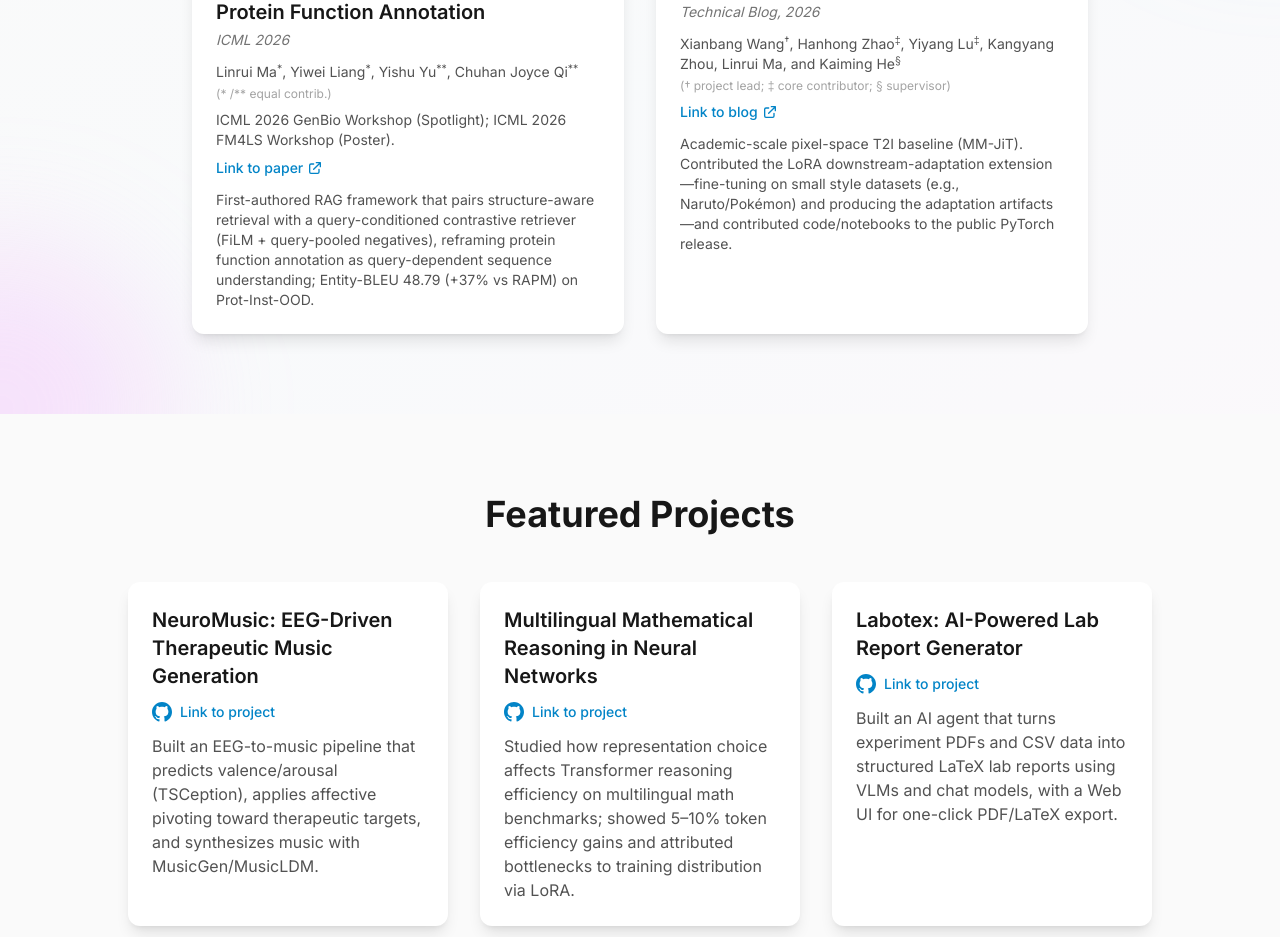
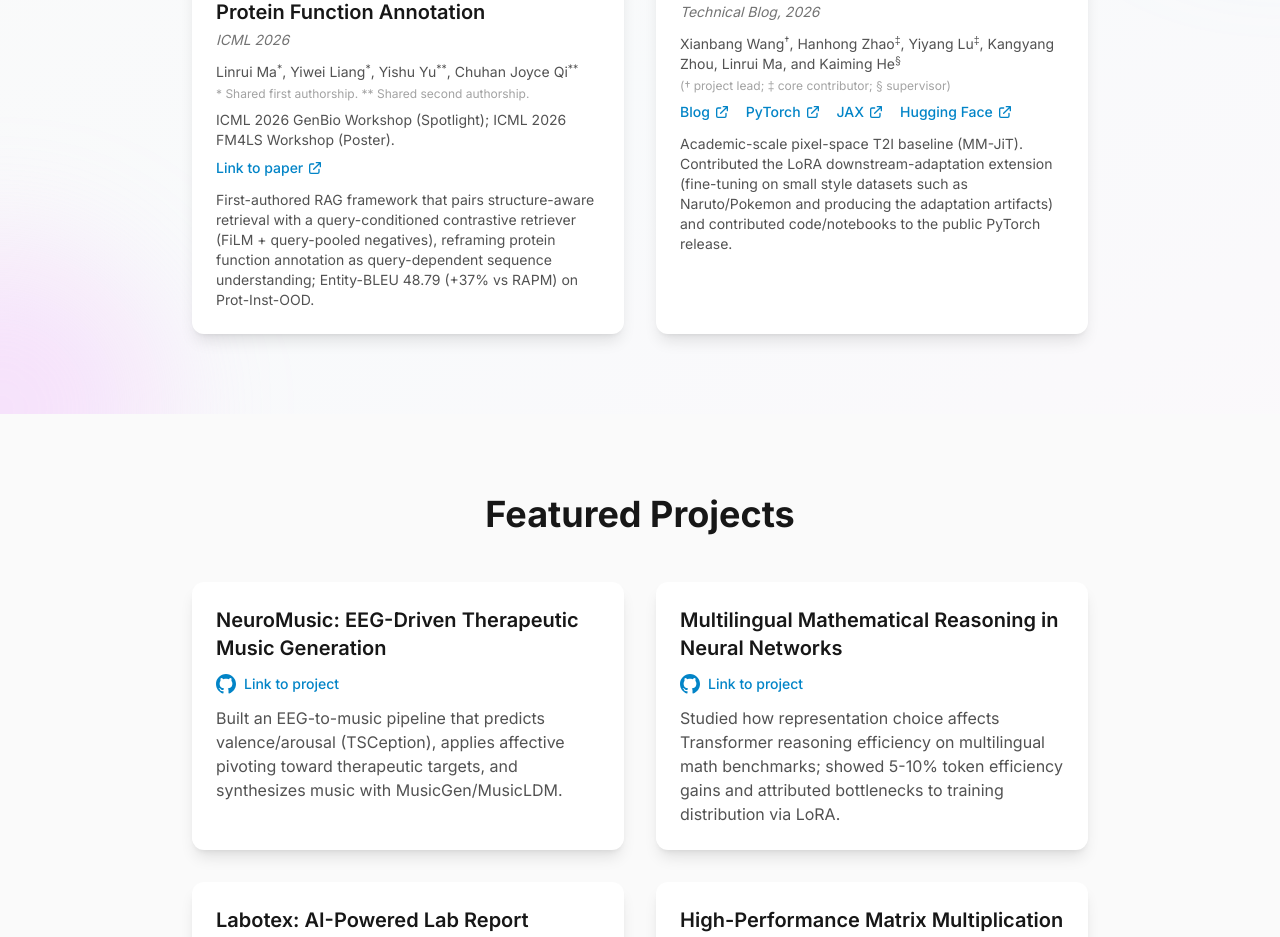
Before and after one commit to JerryLin828/JerryLin828.github.io, a Next.js app: page / in a window 1280 px wide. Shown: the part 1700-2637 px from the top of the page. Built offline with nearby package versions, Linux system fonts and the light colour scheme; a web font is replaced by a local one.

Commit message:
Update experience, publications, and resume

```diff
--- a/components/AboutSection.tsx
+++ b/components/AboutSection.tsx
@@ -43,7 +43,7 @@ export default function AboutSection() {
             transition={{ duration: 0.5, delay: 0.3 }}
           >
             <p className="text-neutral-700 dark:text-neutral-300 leading-relaxed mb-6">
-              This summer I am an SDE Intern at Amazon Web Services on AWS Transform, building model-comparison infrastructure for an LLM-based migration orchestrator.
+              This summer I am an SDE Intern at Amazon on AWS Transform, building model-comparison infrastructure for an LLM-based migration orchestrator.
               In research, I work with Prof. Kaiming He on pixel-space generative models (MiniT2I / image editing, LoRA adaptation, and GCS dataset pipelines), and with Prof. Regina Barzilay at MIT CSAIL on cell-state prediction and probabilistic models for selective protein binder design. My first-authored work ProtQueSt was accepted as a Spotlight at the ICML 2026 GenBio workshop and as a poster at FM4LS.
             </p>
           </motion.div>
--- a/components/ExperienceSection.tsx
+++ b/components/ExperienceSection.tsx
@@ -18,13 +18,13 @@ const experiences: Experience[] = [
   {
     id: 0,
     title: 'Software Development Engineer Intern',
-    company: 'Amazon Web Services — AWS Transform',
+    company: 'AWS Transform, Amazon',
     location: 'Boston, MA',
     period: 'Jun 2026 - Present',
     description: [
-      'Building model-comparison infrastructure for the LLM-based orchestrator behind AWS Transform\'s VMware migration workflows (Strands + Amazon Bedrock)',
-      'Designing automated evaluation scenarios and CloudWatch metrics across latency/cost, tool-calling, and reliability for data-driven model selection',
-      'Implementing the pipeline in Python and TypeScript; owning the feature end-to-end under SDE I mentorship',
+      'Building model-comparison infrastructure for the LLM-based orchestrator behind AWS Transform\'s VMware migration workflows',
+      'Designing automated evaluation scenarios and CloudWatch metrics across latency/cost, tool-calling, and reliability so model selection can be data-driven',
+      'Implementing the pipeline in Python and TypeScript (feature owned end-to-end under SDE I mentorship)',
     ],
     technologies: ['Python', 'TypeScript', 'Amazon Bedrock', 'CloudWatch', 'AWS'],
     type: 'work',
@@ -32,7 +32,7 @@ const experiences: Experience[] = [
   {
     id: 1,
     title: 'Undergraduate Researcher',
-    company: 'MIT — Prof. Kaiming He\'s Group',
+    company: 'MIT - Prof. Kaiming He\'s Group',
     location: 'Cambridge, MA',
     period: 'Feb 2026 - Present',
     description: [
--- a/components/HeroSection.tsx
+++ b/components/HeroSection.tsx
@@ -98,7 +98,7 @@ export default function HeroSection() {
       </div>
 
       <div className="mt-8 text-center text-sm text-neutral-400 dark:text-neutral-500 font-mono">
-        Last updated March 23, 2026
+        Last updated July 21, 2026
       </div>
     </div>
   )
--- a/components/PortfolioSection.tsx
+++ b/components/PortfolioSection.tsx
@@ -19,7 +19,7 @@ const projects: Project[] = [
   {
     id: 2,
     title: 'Multilingual Mathematical Reasoning in Neural Networks',
-    description: 'Studied how representation choice affects Transformer reasoning efficiency on multilingual math benchmarks; showed 5–10% token efficiency gains and attributed bottlenecks to training distribution via LoRA.',
+    description: 'Studied how representation choice affects Transformer reasoning efficiency on multilingual math benchmarks; showed 5-10% token efficiency gains and attributed bottlenecks to training distribution via LoRA.',
     githubUrl: 'https://github.com/bowenyu066/language-shapes-reasoning',
   },
   {
@@ -27,6 +27,12 @@ const projects: Project[] = [
     title: 'Labotex: AI-Powered Lab Report Generator',
     description: 'Built an AI agent that turns experiment PDFs and CSV data into structured LaTeX lab reports using VLMs and chat models, with a Web UI for one-click PDF/LaTeX export.',
     githubUrl: 'https://github.com/Kehan-Liu/LABOTEX',
+  },
+  {
+    id: 4,
+    title: 'High-Performance Matrix Multiplication with Multithreading & Distributed RPC',
+    description: 'Implemented a high-performance matrix multiplication system in C with cache blocking, SIMD, multithreading, and cross-machine RPC; benchmarked for accuracy and speed.',
+    githubUrl: '',
   },
 ]
 
@@ -47,7 +53,7 @@ export default function PortfolioSection() {
       </motion.div>
 
       {/* Projects Grid */}
-      <div className="grid grid-cols-1 md:grid-cols-3 gap-8 max-w-5xl mx-auto">
+      <div className="grid grid-cols-1 md:grid-cols-2 gap-8 max-w-4xl mx-auto">
         {projects.map((project, index) => (
           <motion.div
             key={project.id}
@@ -60,6 +66,7 @@ export default function PortfolioSection() {
             <h3 className="text-xl font-semibold text-neutral-900 dark:text-white mb-3">
               {project.title}
             </h3>
+            {project.githubUrl && (
               <a
                 href={project.githubUrl}
                 target="_blank"
@@ -71,6 +78,7 @@ export default function PortfolioSection() {
                 </svg>
                 Link to project
               </a>
+            )}
             <p className="text-neutral-600 dark:text-neutral-400 flex-grow">
               {project.description}
             </p>
--- a/components/PublicationsSection.tsx
+++ b/components/PublicationsSection.tsx
@@ -10,8 +10,7 @@ interface Publication {
   authors: ReactNode
   footnote?: string
   acceptance?: string
-  linkLabel: string
-  linkUrl: string
+  links: { label: string; url: string }[]
   description: string
 }
 
@@ -25,10 +24,9 @@ const publications: Publication[] = [
         Linrui Ma<sup>*</sup>, Yiwei Liang<sup>*</sup>, Yishu Yu<sup>**</sup>, Chuhan Joyce Qi<sup>**</sup>
       </>
     ),
-    footnote: '(* /** equal contrib.)',
+    footnote: '* Shared first authorship. ** Shared second authorship.',
     acceptance: 'ICML 2026 GenBio Workshop (Spotlight); ICML 2026 FM4LS Workshop (Poster).',
-    linkLabel: 'Link to paper',
-    linkUrl: 'https://openreview.net/forum?id=zUqknDsV1t',
+    links: [{ label: 'Link to paper', url: 'https://openreview.net/forum?id=zUqknDsV1t' }],
     description:
       'First-authored RAG framework that pairs structure-aware retrieval with a query-conditioned contrastive retriever (FiLM + query-pooled negatives), reframing protein function annotation as query-dependent sequence understanding; Entity-BLEU 48.79 (+37% vs RAPM) on Prot-Inst-OOD.',
   },
@@ -42,10 +40,14 @@ const publications: Publication[] = [
       </>
     ),
     footnote: '(† project lead; ‡ core contributor; § supervisor)',
-    linkLabel: 'Link to blog',
-    linkUrl: 'https://peppaking8.github.io/#/post/minit2i',
+    links: [
+      { label: 'Blog', url: 'https://peppaking8.github.io/#/post/minit2i' },
+      { label: 'PyTorch', url: 'https://github.com/Hope7Happiness/minit2i-torch' },
+      { label: 'JAX', url: 'https://github.com/PeppaKing8/minit2i-jax' },
+      { label: 'Hugging Face', url: 'https://huggingface.co/MiniT2I/MiniT2I' },
+    ],
     description:
-      'Academic-scale pixel-space T2I baseline (MM-JiT). Contributed the LoRA downstream-adaptation extension—fine-tuning on small style datasets (e.g., Naruto/Pokémon) and producing the adaptation artifacts—and contributed code/notebooks to the public PyTorch release.',
+      'Academic-scale pixel-space T2I baseline (MM-JiT). Contributed the LoRA downstream-adaptation extension (fine-tuning on small style datasets such as Naruto/Pokemon and producing the adaptation artifacts) and contributed code/notebooks to the public PyTorch release.',
   },
 ]
 
@@ -93,17 +95,22 @@ export default function PublicationsSection() {
                 {pub.acceptance}
               </p>
             )}
+            <div className="flex flex-wrap gap-x-4 gap-y-1 mb-3">
+              {pub.links.map((link) => (
                 <a
-              href={pub.linkUrl}
+                  key={link.url}
+                  href={link.url}
                   target="_blank"
                   rel="noopener noreferrer"
-              className="inline-flex items-center text-primary-600 dark:text-primary-400 hover:text-primary-700 dark:hover:text-primary-300 font-medium text-sm mb-3 transition-colors"
+                  className="inline-flex items-center text-primary-600 dark:text-primary-400 hover:text-primary-700 dark:hover:text-primary-300 font-medium text-sm transition-colors"
                 >
-              {pub.linkLabel}
+                  {link.label}
                   <svg className="w-4 h-4 ml-1" fill="none" stroke="currentColor" viewBox="0 0 24 24">
                     <path strokeLinecap="round" strokeLinejoin="round" strokeWidth={2} d="M10 6H6a2 2 0 00-2 2v10a2 2 0 002 2h10a2 2 0 002-2v-4M14 4h6m0 0v6m0-6L10 14" />
                   </svg>
                 </a>
+              ))}
+            </div>
             <p className="text-neutral-600 dark:text-neutral-400 text-sm flex-grow">
               {pub.description}
             </p>
```
Also changed, not shown: 1 other file (tests, documents, lock files or other folders). Lines whose indentation alone changed are shown as unchanged.
